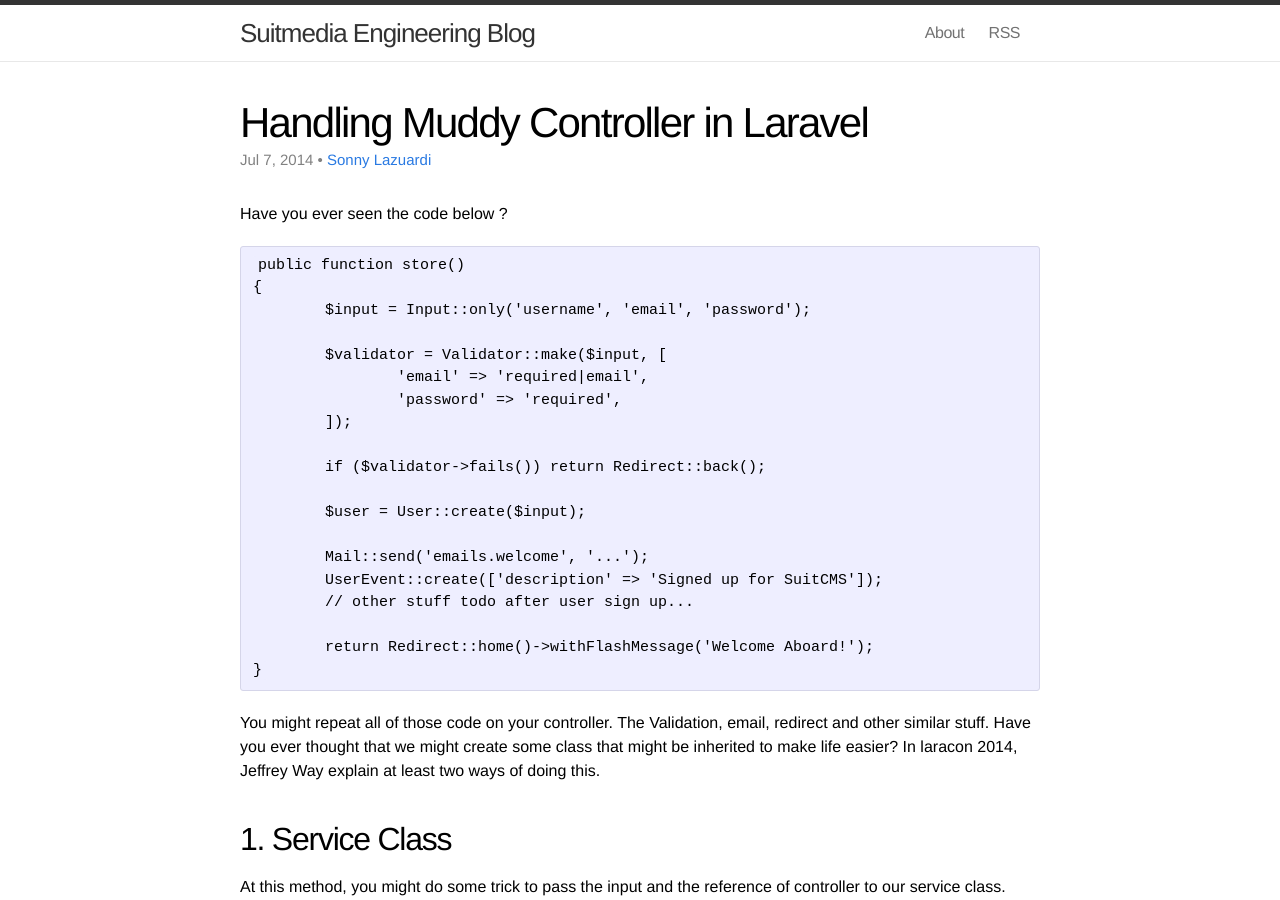
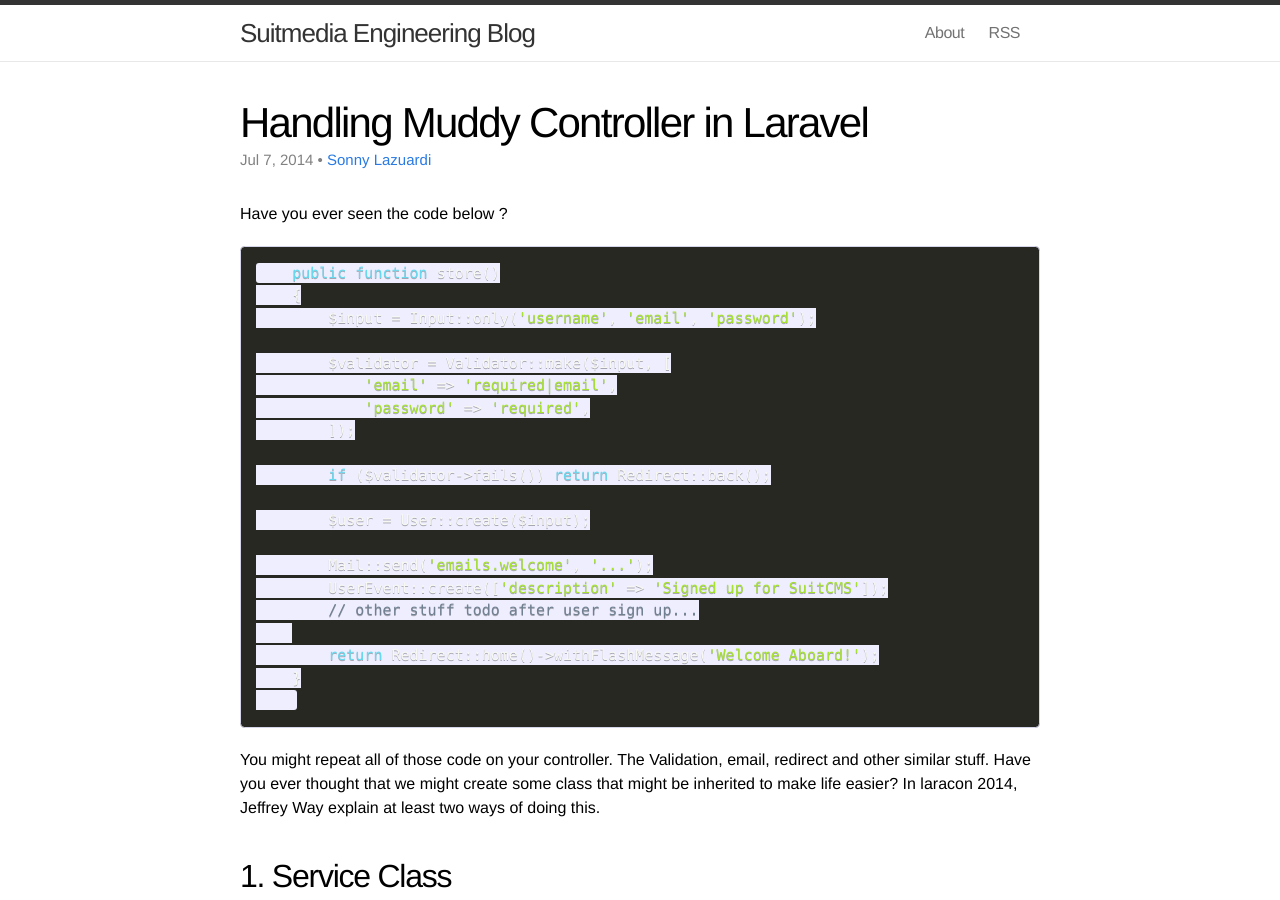
Before and after one commit to suitmedia/suitmedia.github.io, a Jekyll site: the page built from _posts/2014-07-07-handling-muddy-controller-in-laravel.markdown, in a window 1280 px wide and 900 px high. Built offline with Jekyll 4.4.1, drawn with Linux system fonts in a browser that asks for light colours; comment, search, counter and statistics services are not loaded.

Commit message:
test syntax highlighter

```diff
--- a/_posts/2014-07-07-handling-muddy-controller-in-laravel.markdown
+++ b/_posts/2014-07-07-handling-muddy-controller-in-laravel.markdown
@@ -8,6 +8,7 @@ excerpt:  This is the post about how to handle the muddy controller in Laravel 4
 ---
 Have you ever seen the code below ?
 
+	{% highlight php %}
 	public function store()
 	{
 		$input = Input::only('username', 'email', 'password');
@@ -27,6 +28,7 @@ Have you ever seen the code below ?
 
 		return Redirect::home()->withFlashMessage('Welcome Aboard!');
 	}
+	{% endhighlight %}
 
 You might repeat all of those code on your controller. The Validation, email, redirect and other similar stuff. Have you ever thought that we might create some class that might be inherited to make life easier? In laracon 2014, Jeffrey Way explain at least two ways of doing this.
 
```
